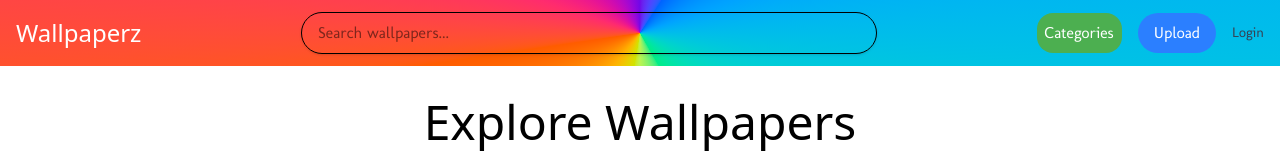
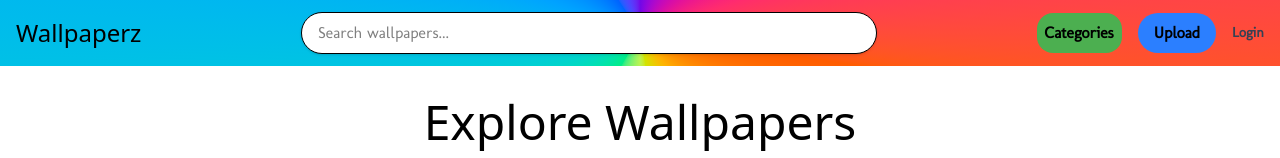
Before and after one commit to Jeman-Kumar-97-06/Wallpaper_App, a React (Vite) app in the folder frontend/: page /home in a window 1280 px wide. Shown: the top 158 px of the page. Built offline with nearby package versions, Linux system fonts and the light colour scheme; a web font is replaced by a local one.

Commit message:
made changes

```diff
--- a/frontend/src/components/Navbar.jsx
+++ b/frontend/src/components/Navbar.jsx
@@ -10,9 +10,9 @@ export default function Navbar() {
   };
 
   return (
-    <nav className="w-full bg-conic/decreasing from-violet-700 via-lime-300 to-violet-700 shadow-md px-4 py-3 flex items-center justify-between">
+    <nav className="w-full bg-conic/increasing from-violet-700 via-lime-300 to-violet-700 shadow-md px-4 py-3 flex items-center justify-between">
       {/* Left: Logo */}
-      <div className="text-2xl font-bold discov text-white">
+      <div className="text-2xl font-bold discov text-black">
         <Link to="/">Wallpaperz</Link>
       </div>
 
@@ -21,7 +21,7 @@ export default function Navbar() {
         <input
           type="text"
           placeholder="Search wallpapers..."
-          className="w-full border rounded-full px-4 py-2 shadow-sm focus:outline-none focus:ring-2 focus:ring-blue-400"
+          className="bg-white w-full border rounded-full px-4 py-2 shadow-sm focus:outline-none focus:ring-2 focus:ring-blue-400"
         />
       </div>
 
@@ -47,7 +47,7 @@ export default function Navbar() {
           </ul>
         </div> */}
         <div className="dropdown ">
-          <button className="dropbtn rounded-2xl p-2">Categories</button>
+          <button className="dropbtn rounded-2xl p-2 text-black font-bold">Categories</button>
           <div className="dropdown-content">
             <a href="#">Nature</a>
             <a href="#">Marvel</a>
@@ -60,7 +60,7 @@ export default function Navbar() {
         {/* Upload Button */}
         <Link
           to="/upload"
-          className="bg-blue-500 hover:bg-blue-600 text-white px-4 py-2 rounded-full transition"
+          className="bg-blue-500 hover:bg-blue-600 text-black font-bold px-4 py-2 rounded-full transition"
         >
           Upload
         </Link>
@@ -68,7 +68,7 @@ export default function Navbar() {
         {/* Login/Logout Button */}
         <button
           onClick={handleLoginLogout}
-          className="text-sm text-gray-700 hover:text-blue-500"
+          className="text-sm text-gray-700 hover:text-blue-500 font-bold"
         >
           {isLoggedIn ? "Logout" : "Login"}
         </button>
--- a/frontend/src/index.css
+++ b/frontend/src/index.css
@@ -16,7 +16,6 @@ body {
 /* Categories Dropdown */
 .dropbtn {
   background-color: #4CAF50;
-  color: white;
   font-size: 16px;
   border: none;
   cursor: pointer;
@@ -40,7 +39,6 @@ body {
 
 /* Links inside the dropdown */
 .dropdown-content a {
-  color: black;
   padding: 12px 16px;
   text-decoration: none;
   display: block;
--- a/frontend/src/pages/LoginPage.jsx
+++ b/frontend/src/pages/LoginPage.jsx
@@ -9,8 +9,8 @@ export default function LoginPage() {
         <button onClick={() => navigate('/')} className="absolute top-4 left-4 text-black font-bold underline">← Back</button>
         <h2 className="text-2xl font-bold text-black mb-6 text-center discov">Login to Wallpaperz</h2>
         <form className="space-y-4">
-          <input type="email" placeholder="Email" className="w-full px-4 py-2 rounded-md bg-white/40 text-black placeholder-gray/80 focus:outline-none" />
-          <input type="password" placeholder="Password" className="w-full px-4 py-2 rounded-md bg-white/40 text-black placeholder-gray/80 focus:outline-none" />
+          <input type="email" placeholder="Email" className="w-full px-4 py-2 rounded-md bg-white text-black placeholder-gray/80 focus:outline-none" />
+          <input type="password" placeholder="Password" className="w-full px-4 py-2 rounded-md bg-white text-black placeholder-gray/80 focus:outline-none" />
           <button className="w-full bg-black hover:bg-blue-800 text-white py-2 rounded-md">Login</button>
         </form>
         <p className="text-sm text-black mt-4 text-center">
--- a/frontend/src/pages/SignupPage.jsx
+++ b/frontend/src/pages/SignupPage.jsx
@@ -9,9 +9,9 @@ export default function SignupPage() {
         <button onClick={() => navigate('/')} className="absolute top-4 left-4 text-black font-bold underline">← Back</button>
         <h2 className="text-2xl font-bold text-black mb-6 text-center discov">Create an Account</h2>
         <form className="space-y-4">
-          <input type="text" placeholder="Username" className="w-full px-4 py-2 rounded-md bg-white/40 text-black placeholder-gray/80 focus:outline-none" />
-          <input type="email" placeholder="Email" className="w-full px-4 py-2 rounded-md bg-white/40 text-black placeholder-gray/80 focus:outline-none" />
-          <input type="password" placeholder="Password" className="w-full px-4 py-2 rounded-md bg-white/40 text-black placeholder-gray/80 focus:outline-none" />
+          <input type="text" placeholder="Username" className="w-full px-4 py-2 rounded-md bg-white text-black placeholder-gray/80 focus:outline-none" />
+          <input type="email" placeholder="Email" className="w-full px-4 py-2 rounded-md bg-white text-black placeholder-gray/80 focus:outline-none" />
+          <input type="password" placeholder="Password" className="w-full px-4 py-2 rounded-md bg-white text-black placeholder-gray/80 focus:outline-none" />
           <button className="w-full bg-black hover:bg-blue-800 text-white py-2 rounded-md">Sign Up</button>
         </form>
         <p className="text-sm text-black mt-4 text-center">
```
